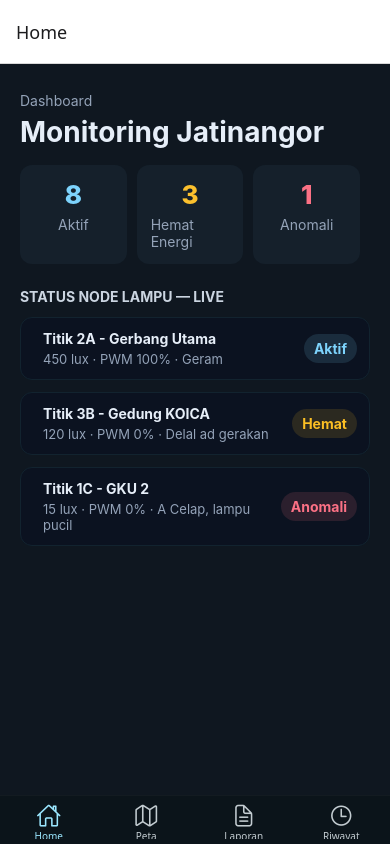
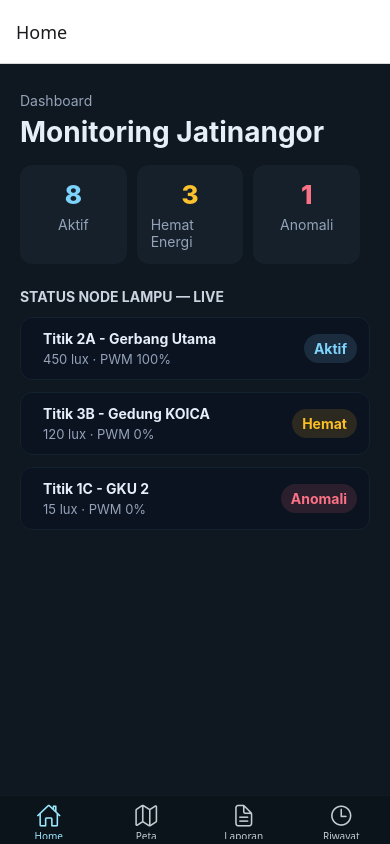
Before and after one commit to aldinanti/StreetLightITB, a React Native app: screen /Home in a window 390 px wide. Built offline with nearby package versions, Linux system fonts and the light colour scheme.

Commit message:
feat: fix words

```diff
--- a/App.tsx
+++ b/App.tsx
@@ -1,4 +1,5 @@
-import React, { JSX } from 'react';
+import React, { JSX, useState, useEffect } from 'react';
+import { View, Image, StyleSheet, ActivityIndicator } from 'react-native';
 import { NavigationContainer } from '@react-navigation/native';
 import { createBottomTabNavigator } from '@react-navigation/bottom-tabs';
 import { Ionicons } from '@expo/vector-icons';
@@ -10,8 +11,26 @@ import HistoryScreen from './screens/HistoryScreen';
 
 const Tab = createBottomTabNavigator();
 
+function Splash({ onFinish }: { onFinish: () => void }) {
+    useEffect(() => {
+        const t = setTimeout(() => onFinish(), 1400);
+        return () => clearTimeout(t);
+    }, [onFinish]);
+
+    return (
+        <View style={splashStyles.container}>
+            <Image source={require('./assets/logo StreetLightITB.png')} style={splashStyles.logo} resizeMode="contain" />
+            <ActivityIndicator color="#9be7ff" style={{ marginTop: 18 }} />
+        </View>
+    );
+}
+
 export default function App(): JSX.Element {
-    return (
+        const [showSplash, setShowSplash] = useState(true);
+
+        return showSplash ? (
+            <Splash onFinish={() => setShowSplash(false)} />
+        ) : (
             <NavigationContainer>
                 <Tab.Navigator
                     screenOptions={({ route }) => ({
@@ -37,3 +56,8 @@ export default function App(): JSX.Element {
             </NavigationContainer>
         );
 }
+
+const splashStyles = StyleSheet.create({
+    container: { flex: 1, backgroundColor: '#0f1720', alignItems: 'center', justifyContent: 'center' },
+    logo: { width: 220, height: 220 },
+});
--- a/screens/HistoryScreen.tsx
+++ b/screens/HistoryScreen.tsx
@@ -6,8 +6,8 @@ import { Ionicons } from '@expo/vector-icons';
 type Report = { node?: string; issue?: string; urgency?: string; notes?: string; ts: number };
 
 const SAMPLE_ANOMALIES = [
-    { id: 'a1', title: 'Anomali - Titik 1C GKU 2', desc: 'Lampu latri terdeteksi patah condsi pelap (15 lux). Energi tindalangen.', ts: Date.now() - 1000 * 60 * 20 },
-    { id: 'a2', title: 'Hemat Energi - Titik 3B Asrama', desc: 'Mode hemat aktif, aktif, me perakan selama 5 menit.', ts: Date.now() - 1000 * 60 * 40 },
+    { id: 'a1', title: 'Anomali - Titik 1C GKU 2', desc: 'Lampu terdeteksi meredup tanpa alasan.', ts: Date.now() - 1000 * 60 * 20 },
+    { id: 'a2', title: 'Hemat Energi - Titik 3B Asrama', desc: 'Mode hemat aktif, namun tidak berespon pada pergerakan.', ts: Date.now() - 1000 * 60 * 40 },
 ];
 
 const HistoryScreen: React.FC = () => {
--- a/screens/HomeScreen.tsx
+++ b/screens/HomeScreen.tsx
@@ -8,9 +8,9 @@ const SUMMARY = [
 ];
 
 const NODES = [
-    { title: 'Titik 2A - Gerbang Utama', desc: '450 lux · PWM 100% · Geram', status: 'Aktif', statusColor: '#7DD3FC' },
-    { title: 'Titik 3B - Gedung KOICA', desc: '120 lux · PWM 0% · Delal ad gerakan', status: 'Hemat', statusColor: '#FBBF24' },
-    { title: 'Titik 1C - GKU 2', desc: '15 lux · PWM 0% · A Celap, lampu pucil', status: 'Anomali', statusColor: '#FB7185' }
+    { title: 'Titik 2A - Gerbang Utama', desc: '450 lux · PWM 100%', status: 'Aktif', statusColor: '#7DD3FC' },
+    { title: 'Titik 3B - Gedung KOICA', desc: '120 lux · PWM 0%', status: 'Hemat', statusColor: '#FBBF24' },
+    { title: 'Titik 1C - GKU 2', desc: '15 lux · PWM 0%', status: 'Anomali', statusColor: '#FB7185' }
 ];
 
 const HomeScreen: React.FC = () => {
```
Lines whose indentation alone changed are shown as unchanged.
